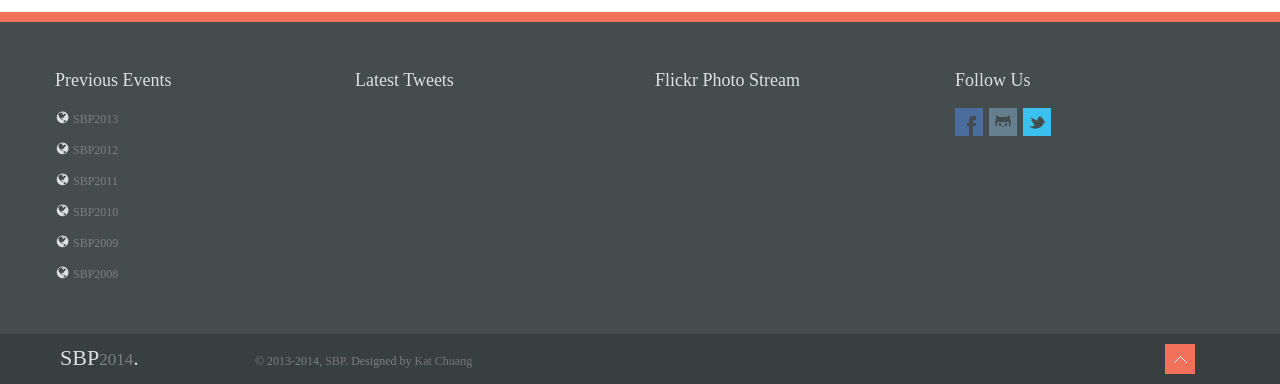
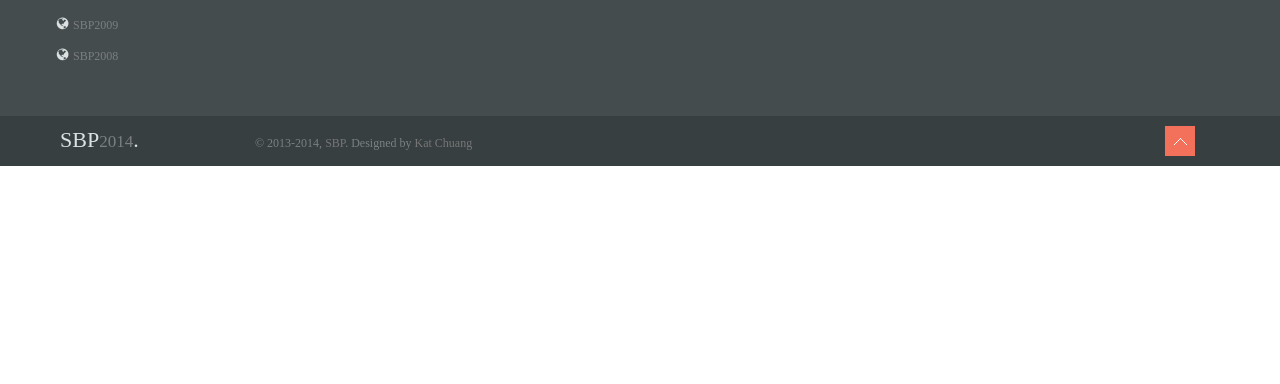
Before and after one commit to sbp-conference/sbp-2014, a Python web app: template templates/base/page.html in a window 1280 px wide. Shown: the part 1290-1674 px from the top of the page. After the commit the page ends 1456 px from the top, so only its background shows below. Run offline with Jinja, Linux system fonts and the light colour scheme; the template is opened without the code that fills it, so the values that code supplies are empty; some libraries are stand-ins or nearby versions; some web fonts are replaced.

Commit message:
update footer

```diff
--- a/templates/base/page.html
+++ b/templates/base/page.html
@@ -100,7 +100,7 @@
 
                         <hr class="clean">
 
-                        <!-- start: Tabs -->
+                        <!-- start: Tabs --
                         <ul class="tabs-nav">
                             <li class="active"><a href="#tab1"><i class="mini-ico-glass"></i> Tab 1</a></li>
                             <li><a href="#tab2"><i class="mini-ico-list"></i> Tab 2</a></li>
@@ -116,7 +116,7 @@
 
                         <hr class="clean">
 
-                        <!-- start: Testimonials-->
+                        <!-- start: Testimonials--
 
                         <div class="testimonial-container">
 
--- a/templates/footer.html
+++ b/templates/footer.html
@@ -8,7 +8,7 @@
             <div class="row">
 
                 <!-- start: About -->
-                <div class="span3">
+                <div class="span2">
 
                     <h3>Previous Events</h3>
 
@@ -41,13 +41,16 @@
                 <!-- end: About -->
 
                 <!-- start: Latest Tweets -->
-                <div class="span3">
+                <div class="span6">
 
                     <h3>Latest Tweets</h3>
 
                     <ul id="twitter">
 
                     </ul>
+                    <a class="twitter-timeline" href="https://twitter.com/SBP_Conference" data-widget-id="382188137813790720">Tweets by @SBP_Conference</a>
+<script>!function(d,s,id){var js,fjs=d.getElementsByTagName(s)[0],p=/^http:/.test(d.location)?'http':'https';if(!d.getElementById(id)){js=d.createElement(s);js.id=id;js.src=p+"://platform.twitter.com/widgets.js";fjs.parentNode.insertBefore(js,fjs);}}(document,"script","twitter-wjs");</script>
+
 
                     <div class="clear"></div>
 
@@ -56,11 +59,11 @@
                 <!-- end: Latest Tweets -->
 
                 <!-- start: Photo Stream -->
-                <div class="span3">
+                <div class="span2">
 
                     <h3>Flickr Photo Stream</h3>
                     <div class="flickr-widget">
-                        <script type="text/javascript" src="http://www.flickr.com/badge_code_v2.gne?count=8&display=random&size=s&layout=y&source=all_tag&tag=sbpconference"></script>
+                        <script type="text/javascript" src="http://www.flickr.com/badge_code_v2.gne?count=10&display=random&size=s&layout=y&source=all_tag&tag=sbpconference"></script>
                         <div class="clear"></div>
                     </div>
 
@@ -68,7 +71,7 @@
                 <!-- end: Photo Stream -->
 
                 <!-- start: Follow Us -->
-                <div class="span3">
+                <div class="span1">
 
                     <h3>Follow Us</h3>
 
--- a/templates/wrapper.html
+++ b/templates/wrapper.html
@@ -82,7 +82,7 @@
 <script src="{{ STATIC_URL }}js/jquery.cslider.js"></script>
 <script src="{{ STATIC_URL }}js/slider.js"></script>
 <script src="{{ STATIC_URL }}js/fancybox.js"></script>
-<script src="{{ STATIC_URL }}js/twitter.js"></script>
+<!--script src="{{ STATIC_URL }}js/twitter.js"></script-->
 <script src="{{ STATIC_URL }}js/jquery.placeholder.min.js"></script>
 <script defer="defer" src="{{ STATIC_URL }}js/custom.js"></script>
 <!-- end: Java Script -->
```
